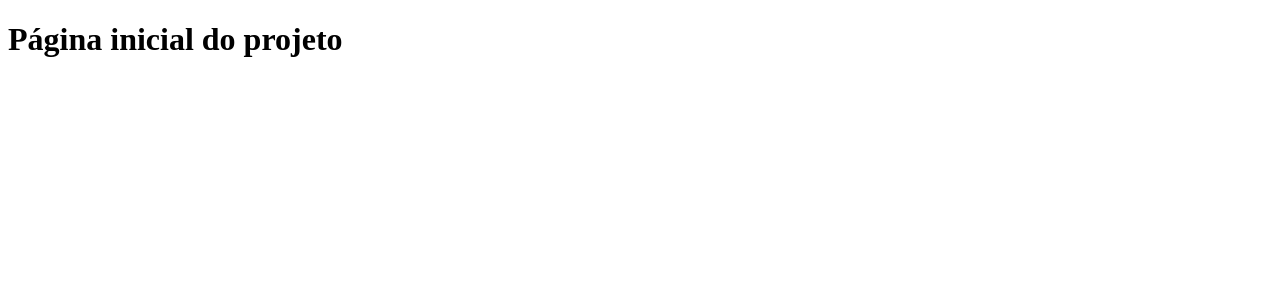
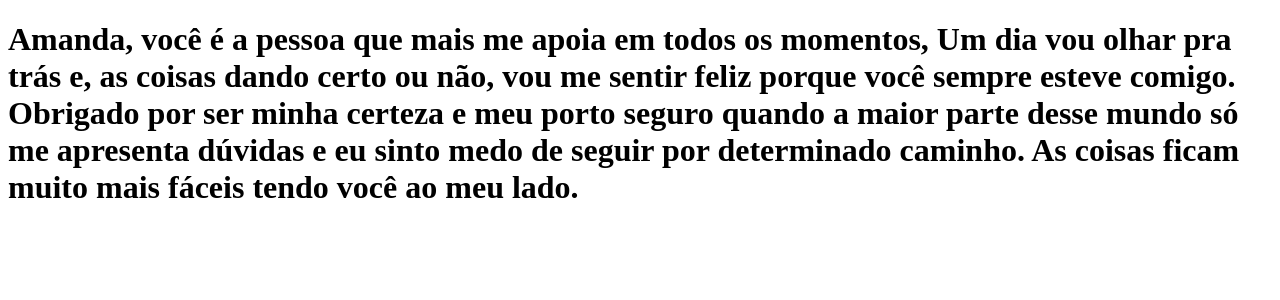
Before and after one commit to Gabriel-ino/clone-tabnews, a Next.js app: page / in a window 1280 px wide. Shown: the top 300 px of the page. Built offline with nearby package versions, Linux system fonts and the light colour scheme.

Commit message:
Agradecendo ao meu bem

```diff
--- a/pages/index.js
+++ b/pages/index.js
@@ -1,5 +1,9 @@
 function Home(){
-    return <h1>Página inicial do projeto</h1>
+    return <h1>Amanda, você é a pessoa que mais me apoia em todos os momentos, Um dia vou olhar pra
+        trás e, as coisas dando certo ou não, vou me sentir feliz porque você sempre esteve comigo. Obrigado por ser
+        minha certeza e meu porto seguro quando a maior parte desse mundo só me apresenta dúvidas e eu sinto medo de seguir
+        por determinado caminho. As coisas ficam muito mais fáceis tendo você ao meu lado.
+    </h1>
 }
 
 export default Home;
```
